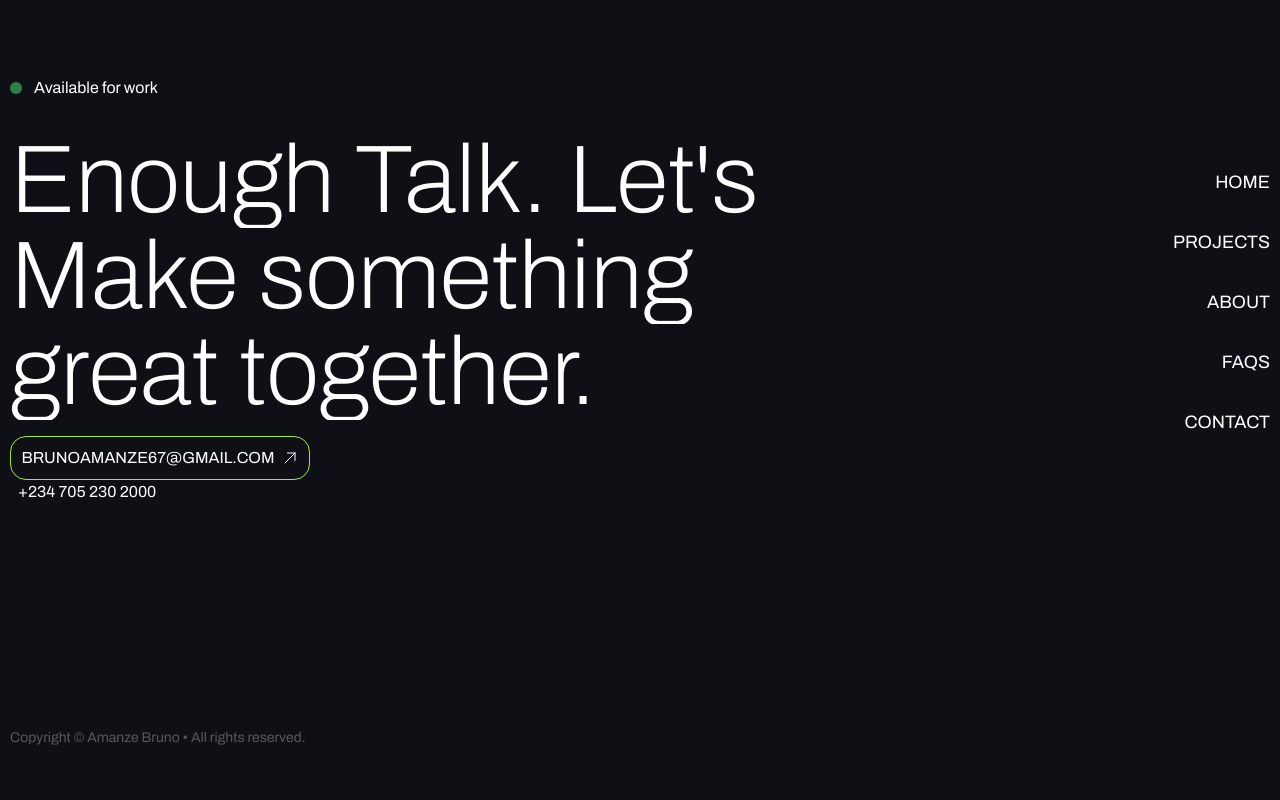
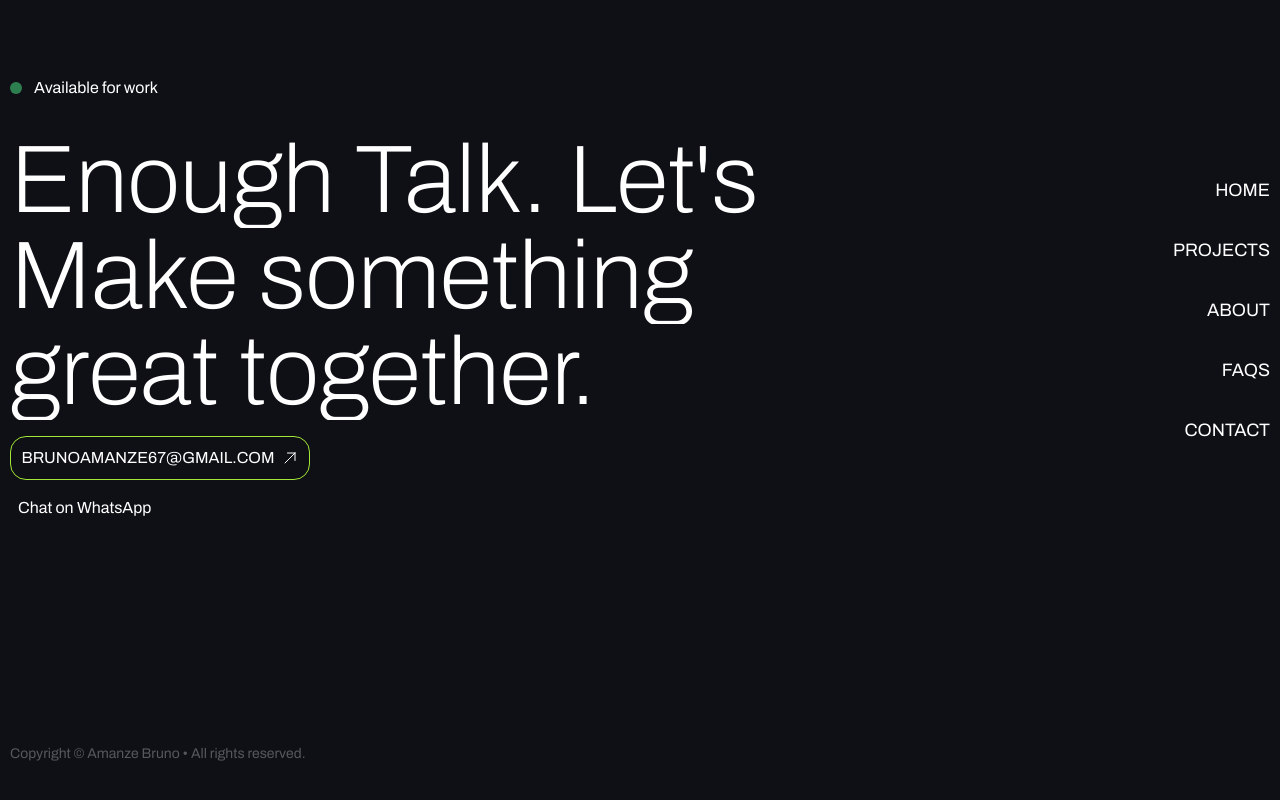
Before and after one commit to amanzecodes/port-v1, a Next.js app: page / in a window 1280 px wide. Shown: the part 5236-6036 px from the top of the page. Built offline with nearby package versions, Linux system fonts and the light colour scheme.

Commit message:
updating contacts

```diff
--- a/src/app/components/Footer.tsx
+++ b/src/app/components/Footer.tsx
@@ -92,12 +92,16 @@ const Footer = () => {
                   </div>
                 </div>
               </a>
+              <div className="mt-4">
               <a
-                href="tel:+2347052302000"
-                className="hover:underline ml-2 mt-4"
+                href="https://wa.me/2347052302000"
+                target="_blank"
+                rel="noopener noreferrer"
+                className="hover:underline ml-2"
               >
-                +234 705 230 2000
+                Chat on WhatsApp
               </a>
+              </div>
             </div>
             <div className="md:col-span-1">
               <nav className="flex flex-col md:items-end gap-8 mt-16 md:mt-0">
```
